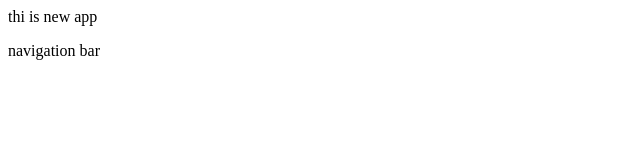
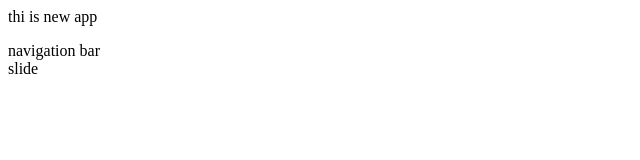
Before and after one commit to nusratwahid/Fnew, a plain HTML site: page index.html in a window 1280 px wide. Shown: the full height of the page, 0-640 px from the left. Drawn offline with Linux system fonts and the light colour scheme.

Commit message:
Update index.html

```diff
--- a/index.html
+++ b/index.html
@@ -1,3 +1,5 @@
 <p>thi is new app</p>
 
 <nav>navigation bar</nav>
+
+<section>slide<section>
```
